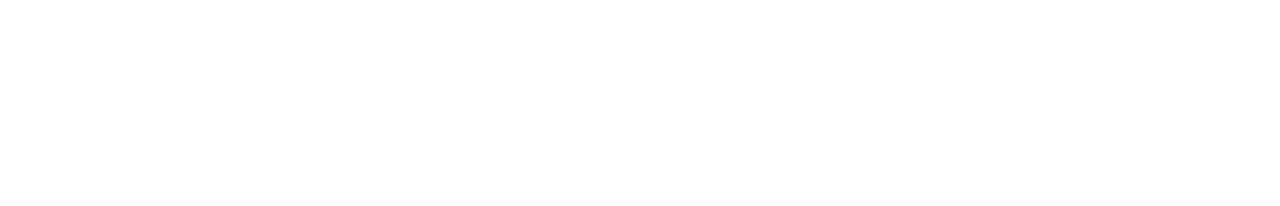
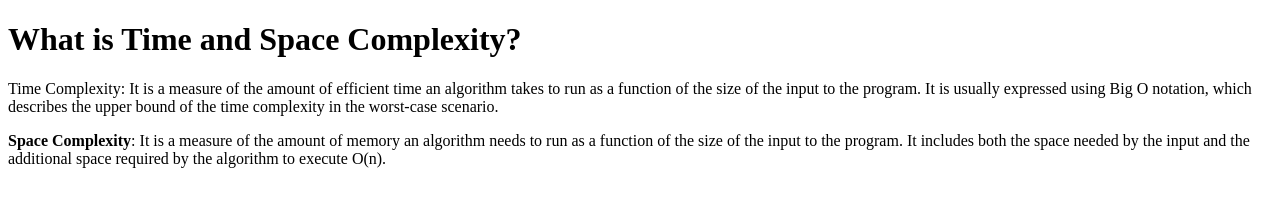
Before and after one commit to acciojob/time-and-space-complexity-anil9536, a website: page main.html in a window 1280 px wide. Drawn offline with Linux system fonts and the light colour scheme.

Commit message:
created a submission

```diff
--- a/main.html
+++ b/main.html
@@ -10,7 +10,16 @@
 	<!-- the entire body must be written by student -->
     <script type="text/javascript" src="./script.js">
 </script>
+<h1>
+	What is Time and Space Complexity?
+</h1>
+	<p>
+		Time Complexity: It is a measure of the amount of efficient time an algorithm takes to run as a function of the size of the input to the program. It is usually expressed using Big O notation, which describes the upper bound of the time complexity in the worst-case scenario.
+</p>
+	<p>
+		<b>Space Complexity</b>: It is a measure of the amount of memory an algorithm needs to run as a function of the size of the input to the program. It includes both the space needed by the input and the additional space required by the algorithm to execute O(n).
 
+	</p>
 </body>
 
 </html>
```
